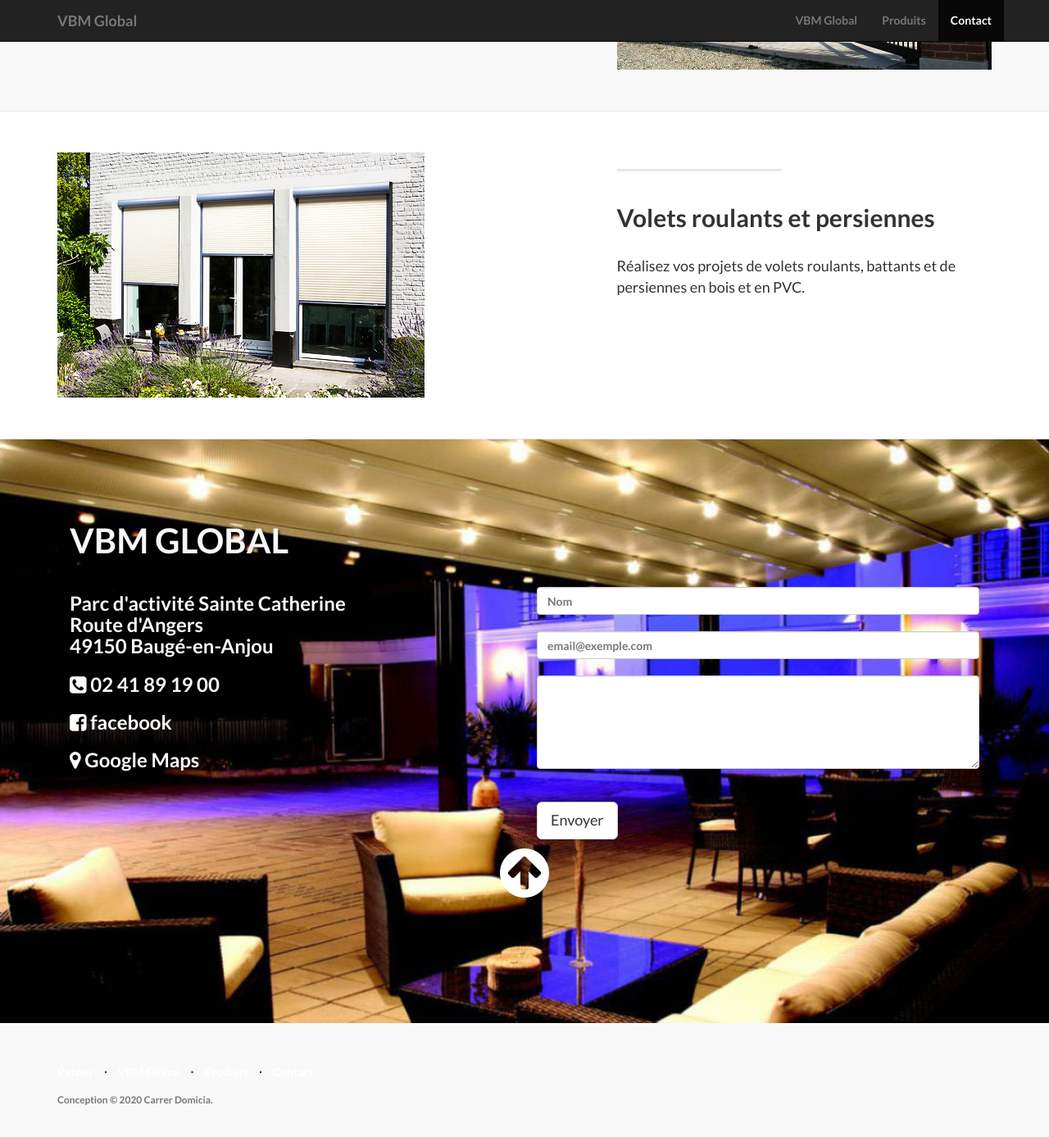
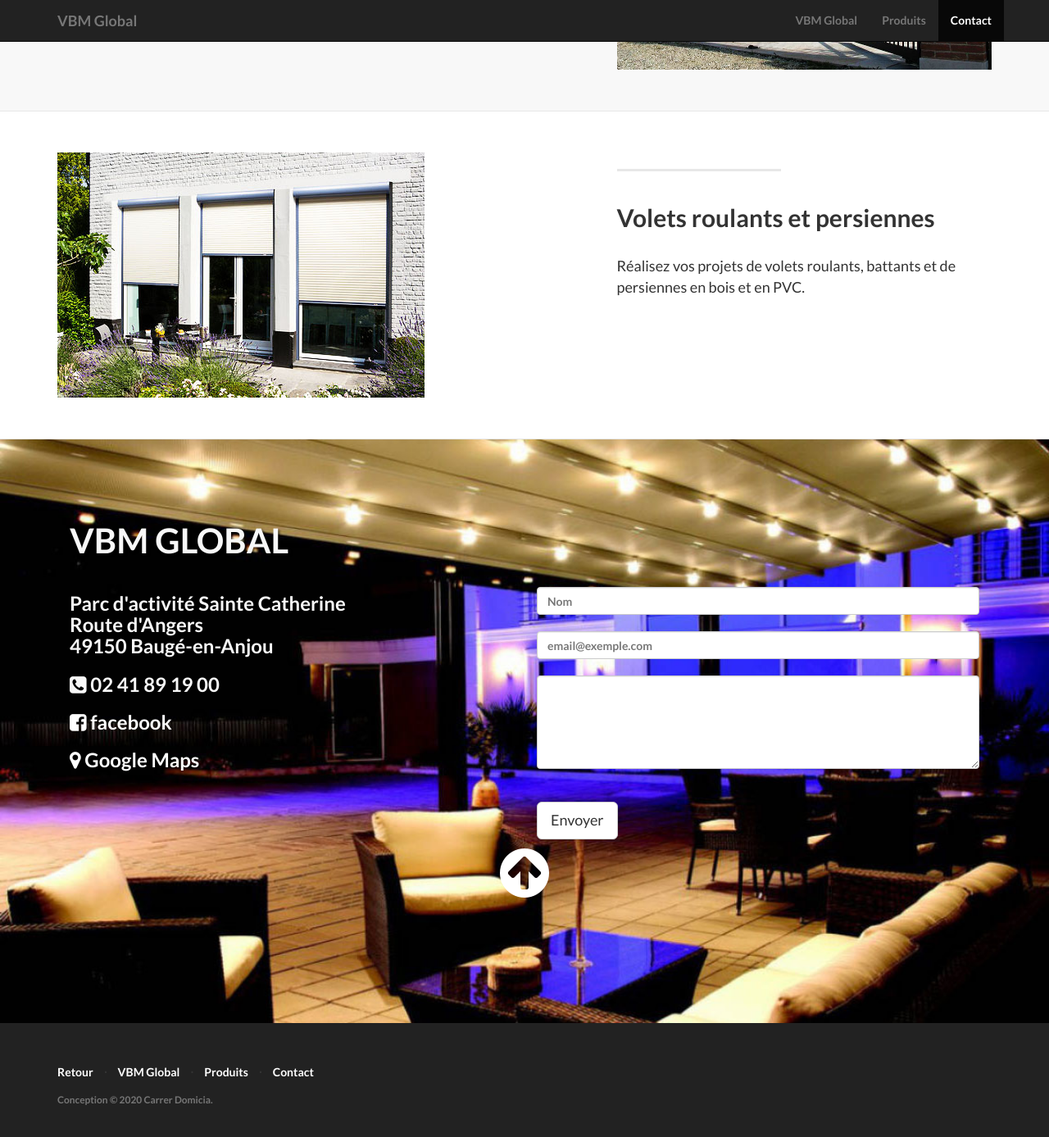
Before and after one commit to juanitito/vbm-landing, a Jekyll site: the page built from index.html, in a window 1280 px wide and 1400 px high, scrolled down 2806 px. Shown: the top 1387 px of the window at 82% size. Built offline with Jekyll 4.4.1, drawn with Linux system fonts in a browser that asks for light colours; nearby versions of some CDN libraries; library files that are not in the unit come from our copies.

Commit message:
Update landing-page.css

```diff
--- a/css/landing-page.css
+++ b/css/landing-page.css
@@ -205,7 +205,7 @@ h6 {
 }
 footer {
     padding: 50px 0;
-    background-color: #f8f8f8;
+    background-color: #222;
 }
 
 p.copyright {
```
